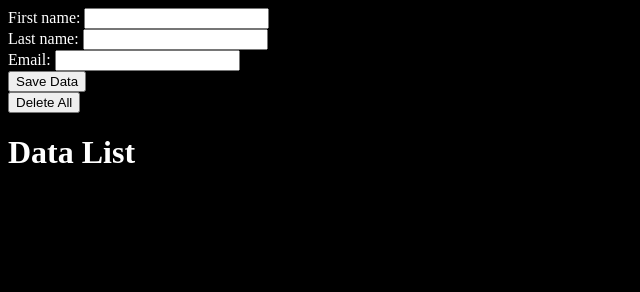
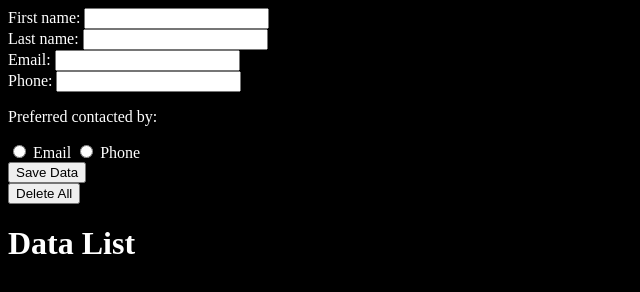
Before and after one commit to TeraRunner/week_6_weekend_homework, a plain HTML site: page index.html in a window 1280 px wide. Shown: the whole page, without its empty margins (0-640 px from the left). Drawn offline with Linux system fonts and the light colour scheme.

Commit message:
Worked on the extension (Radio button not working yet

```diff
--- a/index.html
+++ b/index.html
@@ -23,6 +23,23 @@
           <label for="email" class="primary">Email: </label>
           <input type="text" id="email" required/>
         </div>
+<!-- Extensions -->
+
+        <div class="form-item">
+          <label for="phone" class="primary">Phone: </label>
+          <input type="text" id="phone" required/>
+        </div>
+
+        <div class="form-item" >
+          <p>Preferred contacted by: </p>
+          <input type="radio" id="contactChoice1"
+                 name="contact" value="email">
+          <label for="contactChoice1">Email</label>
+          <input type="radio" id="contactChoice2"
+                 name="contact" value="phone">
+          <label for="contactChoice2">Phone</label>
+        </div>
+<!--  -->
       </div>
       <input type="submit" value="Save Data"/>
     </form>
--- a/js/app.js
+++ b/js/app.js
@@ -32,6 +32,18 @@ const createDataListItem = function (form) {
   email.textContent = `Email: ${form.email.value}`;
   dataListItem.appendChild(email);
 
+// Extensions
+
+  const phone = document.createElement('p');
+  phone.textContent = `Email: ${form.phone.value}`;
+  dataListItem.appendChild(phone);
+
+  // const preferredContact = document.createElement('p');
+  // preferredContact.textContent = `Preferred contact: ${form.preferredContact.value}`;
+  // dataListItem.appendChild(preferredContact);
+
+//
+
   return dataListItem;
 }
 
```
